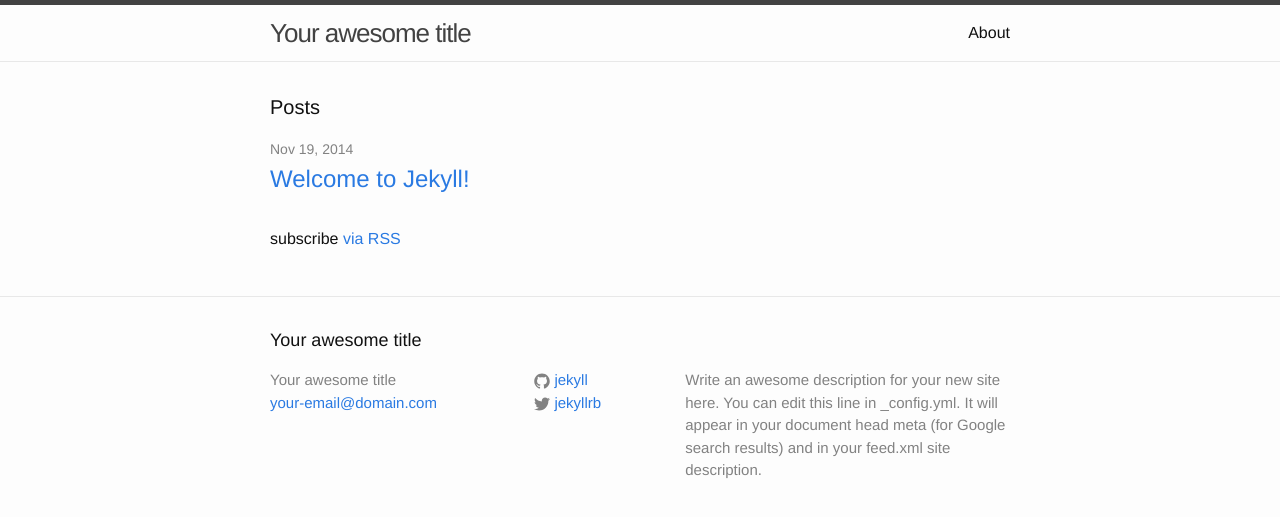
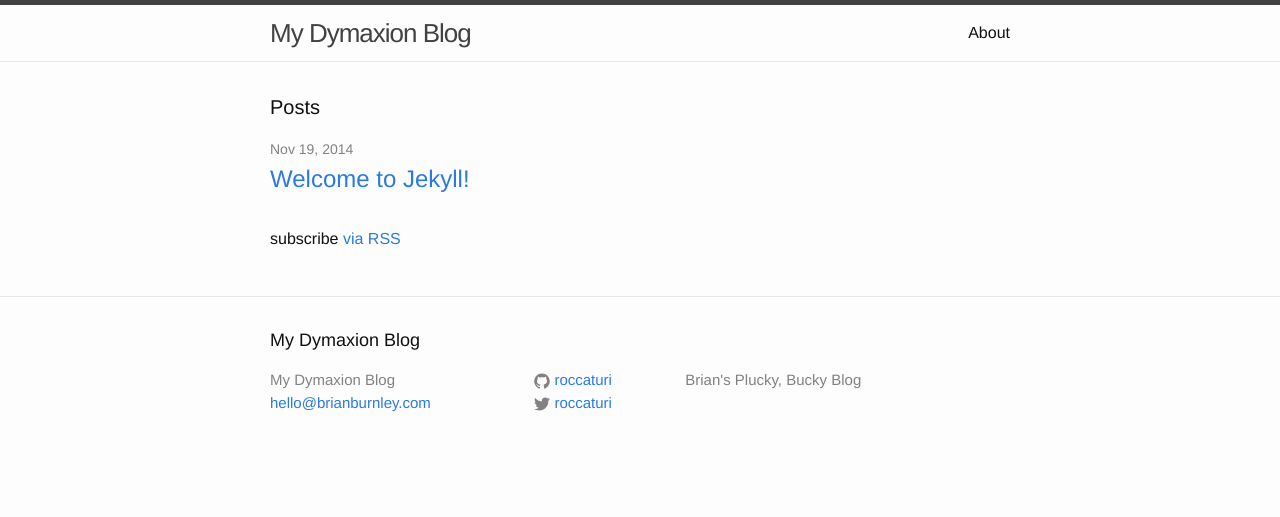
Before and after one commit to roccaturi/roccaturi.github.io, a Jekyll site: the page built from index.html, in a window 1280 px wide. Shown: the top 517 px of the page. Built offline with Jekyll 4.4.1, drawn with Linux system fonts in a browser that asks for light colours.

Commit message:
Personalized _config.yml

```diff
--- a/_config.yml
+++ b/_config.yml
@@ -1,14 +1,11 @@
 # Site settings
-title: Your awesome title
-email: your-email@domain.com
-description: > # this means to ignore newlines until "baseurl:"
-  Write an awesome description for your new site here. You can edit this
-  line in _config.yml. It will appear in your document head meta (for
-  Google search results) and in your feed.xml site description.
-baseurl: "" # the subpath of your site, e.g. /blog/
-url: "http://yourdomain.com" # the base hostname & protocol for your site
-twitter_username: jekyllrb
-github_username:  jekyll
+title: My Dymaxion Blog
+email: hello@brianburnley.com
+description: Brian's Plucky, Bucky Blog
+baseurl: ""
+url: ""
+twitter_username: roccaturi
+github_username:  roccaturi
 
 # Build settings
 markdown: kramdown
```
